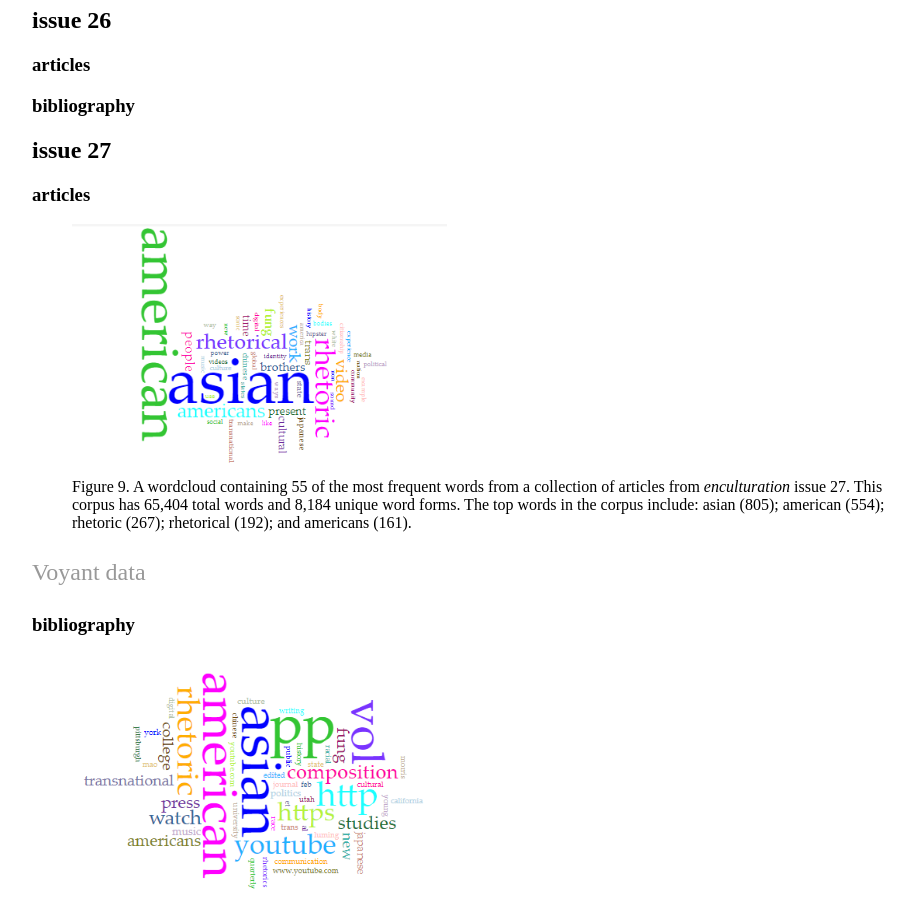
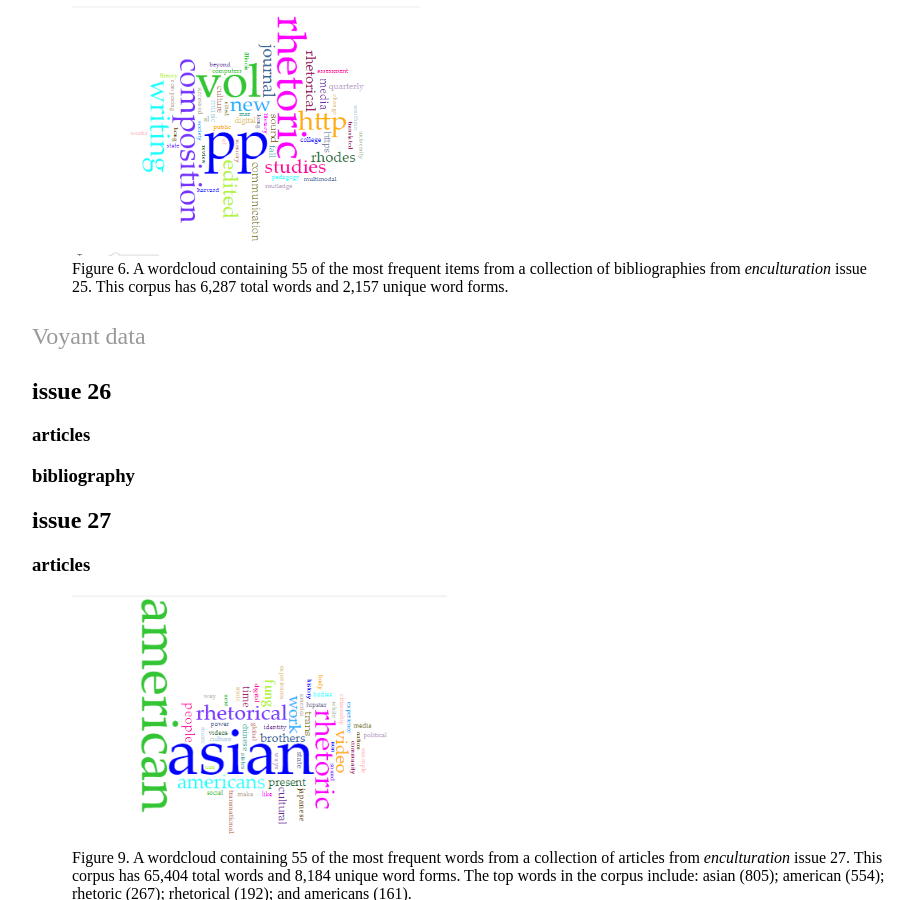
Before and after one commit to sydneyspangler/sydneyspangler.github.io, a Jekyll site: the page built from distant-reading-project/index.html, in a window 1280 px wide and 900 px high, scrolled down 2958 px. Shown: the whole window, without its empty margins (160-1075 px from the left). Built offline with Jekyll 4.4.1, drawn with Linux system fonts in a browser that asks for light colours.

Commit message:
Update index.html

```diff
--- a/distant-reading-project/index.html
+++ b/distant-reading-project/index.html
@@ -42,6 +42,11 @@ title: distant reading project
 	</figure>
 	<p><a href="https://voyant-tools.org/?corpus=972654a66038948f8cf58b05070eed3f&panels=cirrus,reader,trends,summary,contexts" target="_blank">Voyant data</a></p>
 	<h3>bibliography</h3>
+	<figure>
+		<img src="https://sydneyspangler.github.io/media/issue-25-bib.PNG" alt="A wordcloud for portraying the bibliographies of issue 25 of enculturation. The top five items are pp, vol, rhetoric, composition, and writing." height="250">
+		<figcaption>Figure 6. A wordcloud containing 55 of the most frequent items from a collection of bibliographies from <i>enculturation</i> issue 25. This corpus has 6,287 total words and 2,157 unique word forms.</figcaption>
+	</figure>
+	<p><a href="https://voyant-tools.org/?corpus=1ae2da5c379f7472e4d9b44638625b32&panels=cirrus,reader,trends,summary,contexts" target="_blank">Voyant data</a><p>
 	<h2>issue 26</h2>
 	<h3>articles</h3>
 	<h3>bibliography</h3>
```
